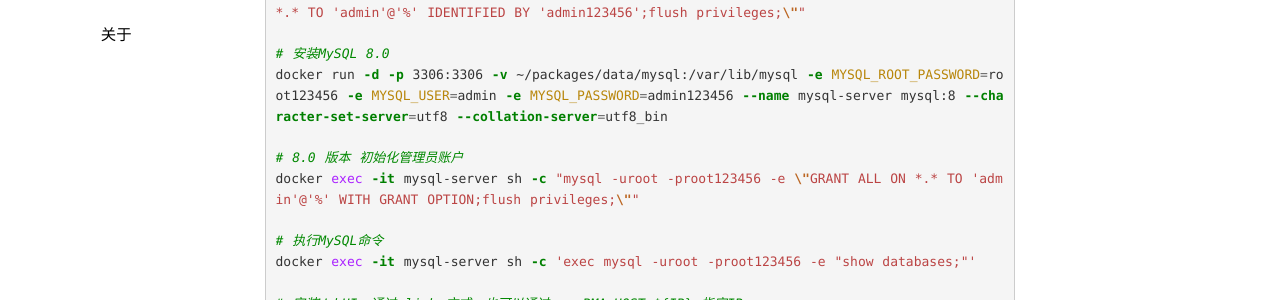
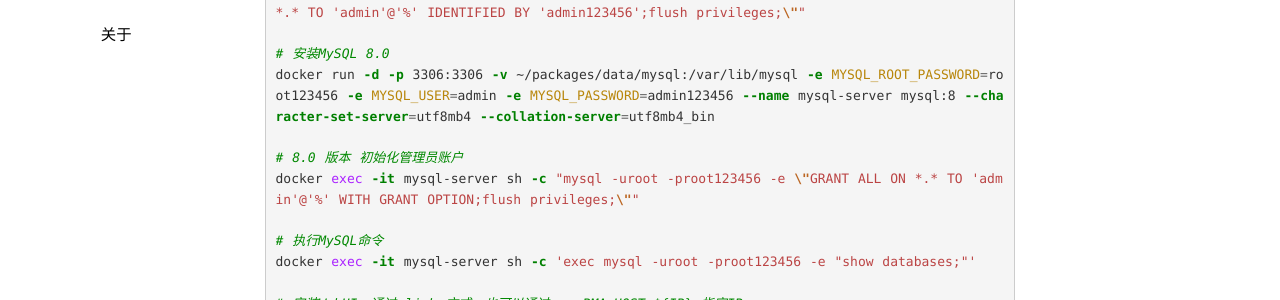
Before and after one commit to seekplum/seekplum.github.io, a Jekyll site: the page built from _posts/2017-08-24-mysql-install.md, in a window 1280 px wide and 900 px high, scrolled down 4326 px. Shown: the part 261-561 px from the top of the window. Built offline with Jekyll 4.4.1, drawn with Linux system fonts in a browser that asks for light colours; comment, search, counter and statistics services are not loaded.

Commit message:
MOD: docker mysql 字符集

```diff
--- a/_posts/2017-08-24-mysql-install.md
+++ b/_posts/2017-08-24-mysql-install.md
@@ -171,7 +171,7 @@
 docker exec -it mysql-server sh -c "mysql -uroot -proot123456 -e \"GRANT ALL PRIVILEGES ON *.* TO 'admin'@'%' IDENTIFIED BY 'admin123456';flush privileges;\""
 
 # 安装MySQL 8.0
-docker run -d -p 3306:3306 -v ~/packages/data/mysql:/var/lib/mysql -e MYSQL_ROOT_PASSWORD=root123456 -e MYSQL_USER=admin -e MYSQL_PASSWORD=admin123456 --name mysql-server mysql:8 --character-set-server=utf8 --collation-server=utf8_bin
+docker run -d -p 3306:3306 -v ~/packages/data/mysql:/var/lib/mysql -e MYSQL_ROOT_PASSWORD=root123456 -e MYSQL_USER=admin -e MYSQL_PASSWORD=admin123456 --name mysql-server mysql:8 --character-set-server=utf8mb4 --collation-server=utf8mb4_bin
 
 # 8.0 版本 初始化管理员账户
 docker exec -it mysql-server sh -c "mysql -uroot -proot123456 -e \"GRANT ALL ON *.* TO 'admin'@'%' WITH GRANT OPTION;flush privileges;\""
```
